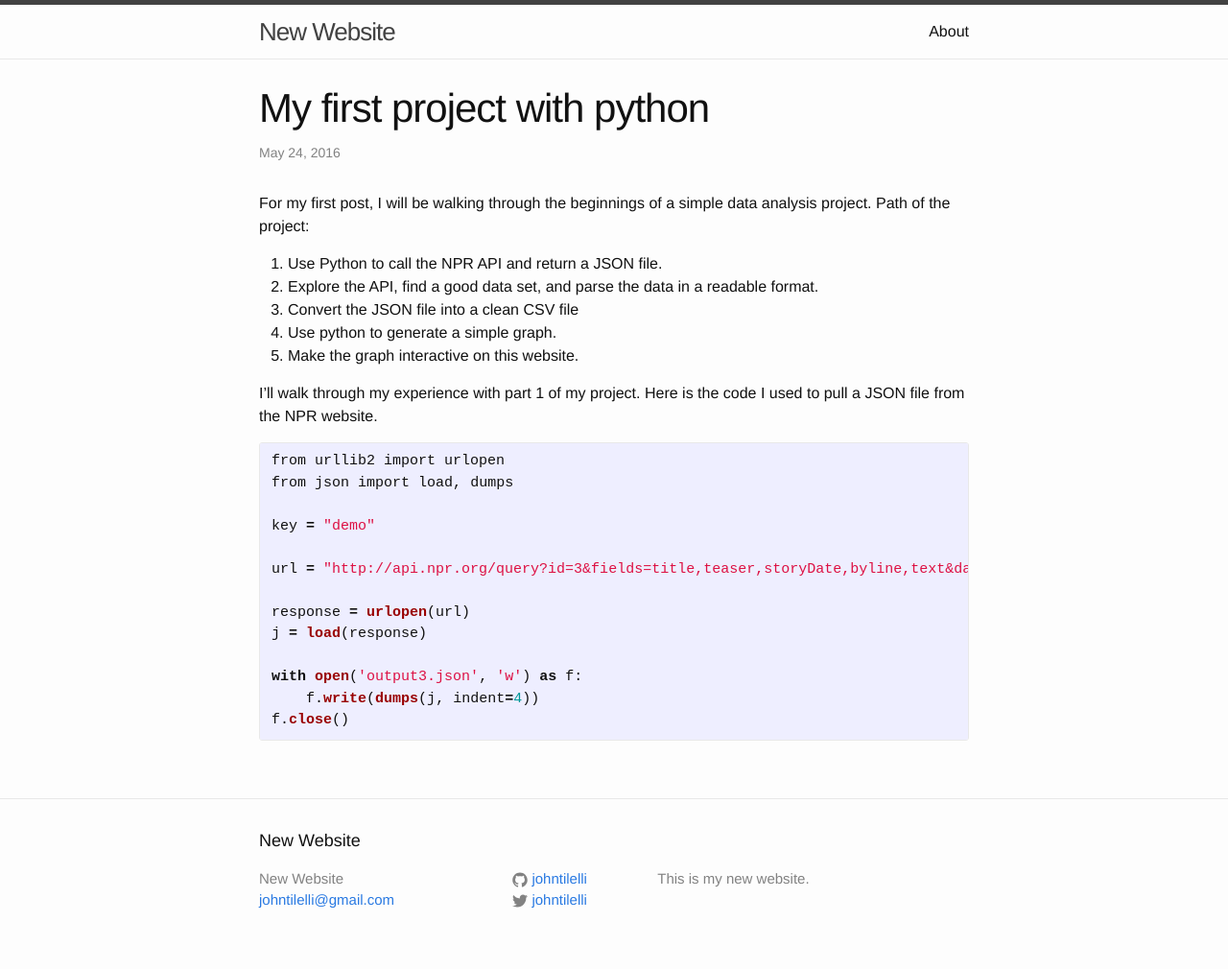
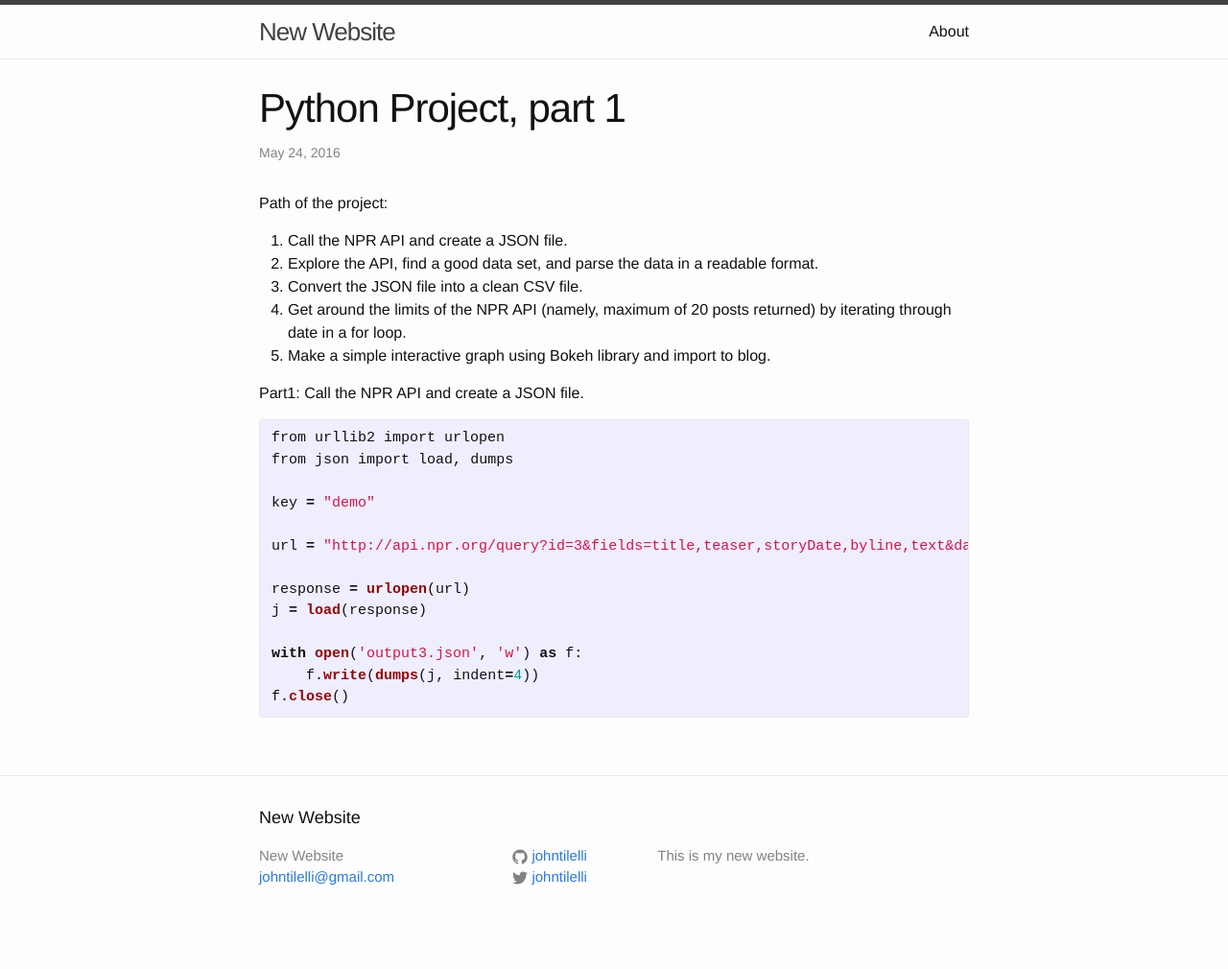
Before and after one commit to johntilelli/johntilelli.github.io, a Jekyll site: the page built from _posts/2016-05-24-my-first-project-with-python.markdown, in a window 1280 px wide. Shown: the whole page at 96% size. Built offline with Jekyll 4.4.1, drawn with Linux system fonts in a browser that asks for light colours; after the commit the page ends 986 px from its top, so only the background shows below that.

Commit message:
Update 2016-05-24-my-first-project-with-python.markdown

```diff
--- a/_posts/2016-05-24-my-first-project-with-python.markdown
+++ b/_posts/2016-05-24-my-first-project-with-python.markdown
@@ -1,17 +1,18 @@
 ---
 layout: post
-title:  "My first project with python"
+title:  "Python Project, part 1"
 date:   2016-05-24 00:34:00 -0700
 categories: blog update
 ---
-For my first post, I will be walking through the beginnings of a simple data analysis project. Path of the project:
-1. Use Python to call the NPR API and return a JSON file.
+
+Path of the project:
+1. Call the NPR API and create a JSON file.
 2. Explore the API, find a good data set, and parse the data in a readable format.
-3. Convert the JSON file into a clean CSV file
-4. Use python to generate a simple graph.
-5. Make the graph interactive on this website.
+3. Convert the JSON file into a clean CSV file.
+4. Get around the limits of the NPR API (namely, maximum of 20 posts returned) by iterating through date in a for loop.
+5. Make a simple interactive graph using Bokeh library and import to blog.
 
-I'll walk through my experience with part 1 of my project. Here is the code I used to pull a JSON file from the NPR website.
+Part1: Call the NPR API and create a JSON file.
 {% highlight python %}
 from urllib2 import urlopen
 from json import load, dumps
```
